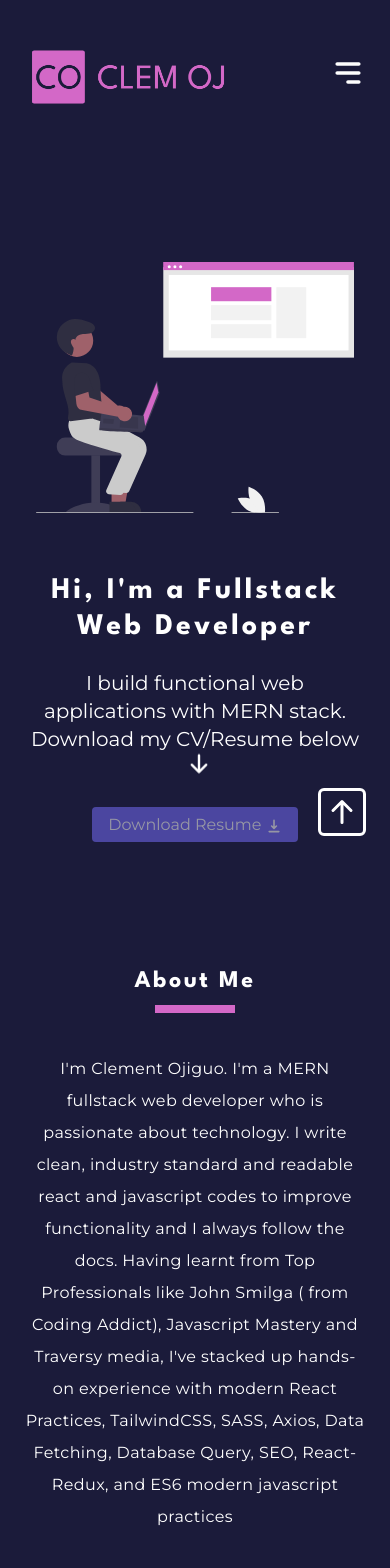
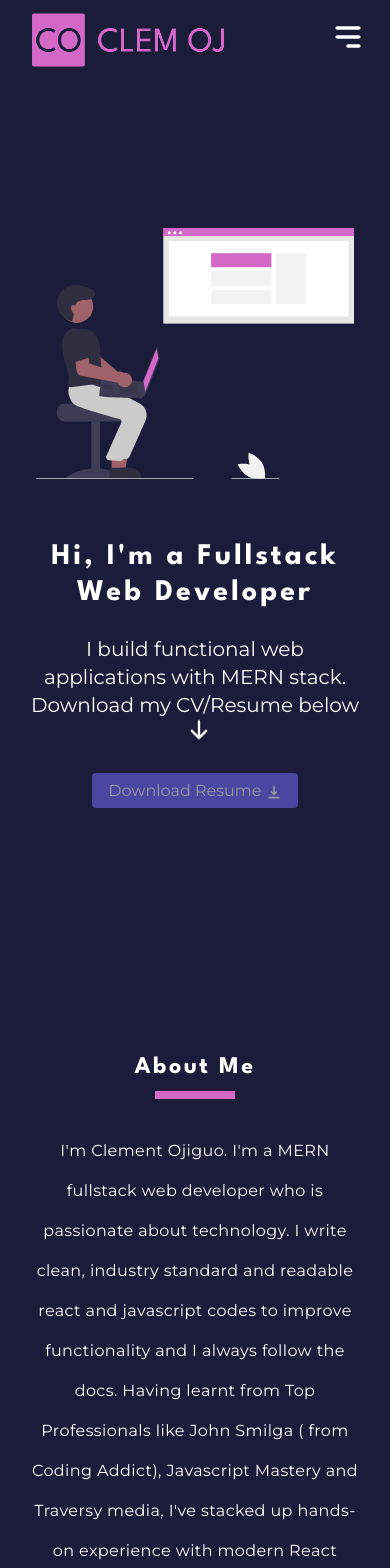
Before and after one commit to King-OJ/my_portfolio, a React (Create React App) app in the folder client/: page / in a window 390 px wide. Shown: the top 1568 px of the page. Built offline with nearby package versions, Linux system fonts and the light colour scheme.

Commit message:
improve mobile nav

```diff
--- a/client/src/App.js
+++ b/client/src/App.js
@@ -8,20 +8,19 @@ export default function App() {
   const [mobileNav, setMobileNav] = useState(false)
 
   return (
-    <>
+    <div className="relative h-full">
     <Navbar mobileNav={mobileNav} setMobileNav={setMobileNav}/>
-    <div className="relative">
-      <MobileNavbar mobileNav={mobileNav} setMobileNav={setMobileNav} />
-      <Hero />
 
-    </div>
+    <MobileNavbar mobileNav={mobileNav} setMobileNav={setMobileNav} />
+
+    <Hero />
     <About />
     <Skills />
     <Works />
     <Contact />
-    <a href="#header">
+    <a href="#hero" className="hidden md:block">
       <BsArrowUpSquare className="z-index-1 fixed bottom-2 right-6 text-5xl"/>
     </a>
-    </>
+    </div>
   )
 }
--- a/client/src/components/About.js
+++ b/client/src/components/About.js
@@ -6,8 +6,8 @@ export default function About() {
     <section id="about">
       <SectionHeader text="About Me" />
 
-      <div className="text-center mt-10">
-        <p>I'm Clement Ojiguo. I'm a MERN fullstack web developer who is passionate
+      <div className="text-center mt-2">
+        <p className="leading-10">I'm Clement Ojiguo. I'm a MERN fullstack web developer who is passionate
         about technology. I write clean, industry standard and
         readable react and javascript codes to improve
         functionality and I always follow the docs. Having learnt
--- a/client/src/components/Contact.js
+++ b/client/src/components/Contact.js
@@ -67,7 +67,7 @@ export default function Contact() {
   return (
     <section id="contact">
       <SectionHeader text="Contact Me" />
-      <div className="mt-16 flex flex-col w-full md:flex-row md:items-center ">
+      <div className="mt-2 flex flex-col w-full md:flex-row md:items-center ">
         <form className='w-full md:w-[50%]' onSubmit={handleFormSubmit}>
 
           <FormRow name="name" type='text' value={contact.name}  handleChange={handleChange}/>
@@ -80,7 +80,7 @@ export default function Contact() {
           {message.show && <div className={message.error ? "text-center md:text-left text-red mt-6" : "text-green mt-6 text-center md:text-left"}>{message.text}</div>}
 
           <div className='flex justify-center md:justify-start mt-6'>
-            <button type='submit' className='capitalize bg-blue p-2 px-6 rounded-md tracking-widest hover:bg-opacity-70 transition-all duration-200' onSubmit={handleFormSubmit}disabled={contact.loading}>{contact.loading ? "sending" : 'send'}</button>
+            <button type='submit' className='capitalize bg-blue p-2 px-6 rounded-md tracking-widest hover:bg-opacity-70 transition-all duration-200' onSubmit={handleFormSubmit}disabled={contact.loading}>{contact.loading ? "sending..." : 'send'}</button>
           </div>
         </form>
 
--- a/client/src/components/MobileNavbar.js
+++ b/client/src/components/MobileNavbar.js
@@ -5,8 +5,8 @@ export default function MobileNavbar({mobileNav, setMobileNav}) {
 
 
   return (
-    <div className={mobileNav ? "mobile-nav w-[400px]" : "mobile-nav -ml-[400px]"}>
-      <nav className="mt-20 flex justify-center">
+    <aside className={mobileNav ? "mobile-nav w-screen" : "mobile-nav -ml-[400px]"} id="navbar">
+      <nav className="mt-20 flex justify-center h-full">
         <ul className="space-y-16 font-bold tracking-widest text-2xl text-center">
           <li onClick={()=>setMobileNav(false)}><a href="#about">About</a></li>
           <li onClick={()=>setMobileNav(false)}><a href="#works">Works</a></li>
@@ -14,6 +14,6 @@ export default function MobileNavbar({mobileNav, setMobileNav}) {
           <li onClick={()=>setMobileNav(false)}><a href="#contact">Contact</a></li>
         </ul>
       </nav>
-    </div>
+    </aside>
   )
 }
--- a/client/src/components/Navbar.js
+++ b/client/src/components/Navbar.js
@@ -1,4 +1,4 @@
-import React, { useState } from 'react'
+import React from 'react'
 import logo from '../assets/logo.png'
 import { HiMenuAlt3 } from 'react-icons/hi'
 import { VscChromeClose } from "react-icons/vsc";
@@ -7,7 +7,7 @@ export default function Navbar({mobileNav, setMobileNav}) {
 
 
   return (
-    <header id="header" className=" flex items-center justify-between">
+    <header id="header" className="h-20 overflow-hidden bg-darkblue sticky z-30 top-0 flex items-center justify-between">
       <img src={logo} alt="Clem OJ" className="w-64" />
       <nav className='font-semibold mr-6'>
         <button className='z-20' onClick={()=> {setMobileNav(!mobileNav)}}>
--- a/client/src/components/SectionHeader.js
+++ b/client/src/components/SectionHeader.js
@@ -2,7 +2,7 @@ import React from 'react'
 
 export default function SectionHeader({text}) {
   return (
-    <div className="my-4 text-center">
+    <div className="py-6 md:py-20 text-center">
       <h3 className="text-2xl md:text-3xl">{text}</h3>
       <div className="mt-2 w-20 h-2 bg-purple mx-auto"></div>
     </div>
--- a/client/src/components/Skills.js
+++ b/client/src/components/Skills.js
@@ -6,7 +6,7 @@ export default function Skills() {
     <section id="skills">
       <SectionHeader text="My Skills" />
 
-      <div className="mt-10">
+      <div className="mt-2">
         <div className="p-2 border border-blue text-center max-w-md mx-auto">HTML / CSS / JAVASCRIPT </div>
         <div className="mx-auto w-1 bg-blue h-16 my-1"></div>
 
--- a/client/src/components/Works.js
+++ b/client/src/components/Works.js
@@ -8,7 +8,7 @@ export default function Works() {
     <section id="works">
       <SectionHeader text="My Works" />
 
-      <div className="mt-16 grid gap-6 grid-col md:grid-cols-2 lg:grid-cols-3">
+      <div className="mt-2 grid gap-6 grid-col md:grid-cols-2 lg:grid-cols-3">
       {works.map((work,i)=>{
         const {img, title, desc, live_link, code_link} = work
         return <Work
--- a/client/src/index.css
+++ b/client/src/index.css
@@ -10,7 +10,7 @@ body {
 }
 
 section {
-  @apply mx-6 my-24;
+  @apply mx-6 py-14 md:py-0 my-20;
 }
 
 h1, h2, h3, h4, h5, h6 {
@@ -26,5 +26,5 @@ p {
 }
 
 .mobile-nav {
-  @apply bg-blueishgray absolute z-20 -mt-[6rem] h-screen ease-linear transition-all duration-500;
+  @apply bg-blueishgray fixed top-10 left-0 z-20 ease-in-out transition-all duration-500 h-full md:hidden;
 }
```
